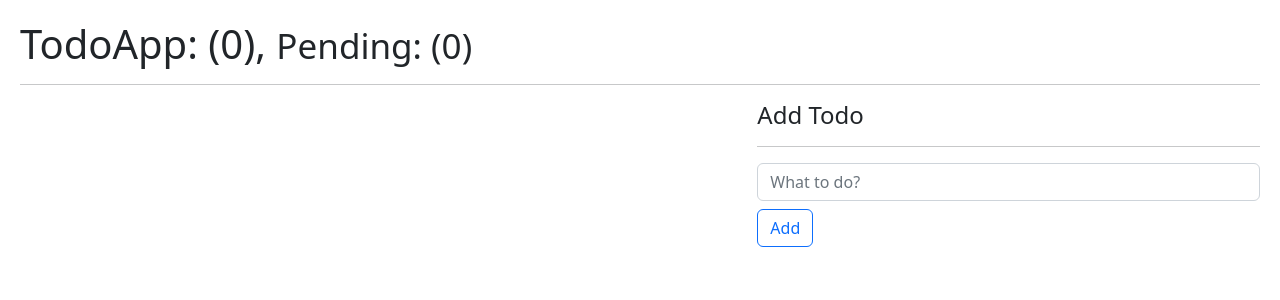
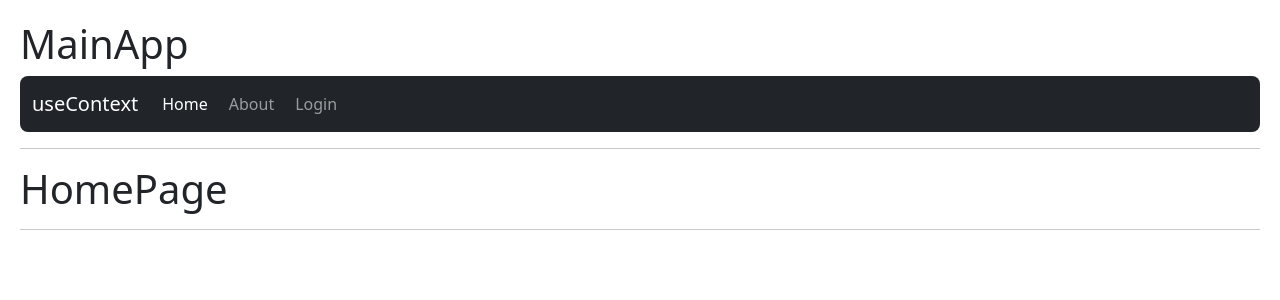
Before and after one commit to bgarcia95/custom-hooks, a React (Vite) app: page / in a window 1280 px wide. Shown: the top 300 px of the page. Built offline with nearby package versions, Linux system fonts and the light colour scheme.

Commit message:
connect app with browserrouter and provider

```diff
--- a/src/main.jsx
+++ b/src/main.jsx
@@ -1,5 +1,7 @@
 import React from "react";
 import ReactDOM from "react-dom/client";
+import { BrowserRouter } from "react-router-dom";
+import { UserProvider } from "./10-useContext/context/UserProvider";
 
 // import { HooksApp } from "./HooksApp";
 // import { CounterApp } from "./01-useState/CounterApp";
@@ -12,15 +14,20 @@ import ReactDOM from "react-dom/client";
 // import { Memorize } from "./06-memos/Memorize";
 // import { MemoHook } from "./06-memos/MemoHook";
 // import { CallbackHook } from "./07-useCallback/CallbackHook";
-import { Padre } from "./08-tarea-memo/Padre";
-import { TodoApp } from "./09-useReducer/TodoApp";
+// import { Padre } from "./08-tarea-memo/Padre";
+// import { TodoApp } from "./09-useReducer/TodoApp";
+import { MainApp } from "./10-useContext/MainApp";
 
 // import './09-useReducer/intro-reducer';
 
 import "./index.css";
 
 ReactDOM.createRoot(document.getElementById("root")).render(
-  // <React.StrictMode>
-  <TodoApp />
-  // </React.StrictMode>
+  <BrowserRouter>
+    {/* <React.StrictMode> */}
+    <UserProvider>
+      <MainApp />
+    </UserProvider>
+    {/* </React.StrictMode> */}
+  </BrowserRouter>
 );
```
